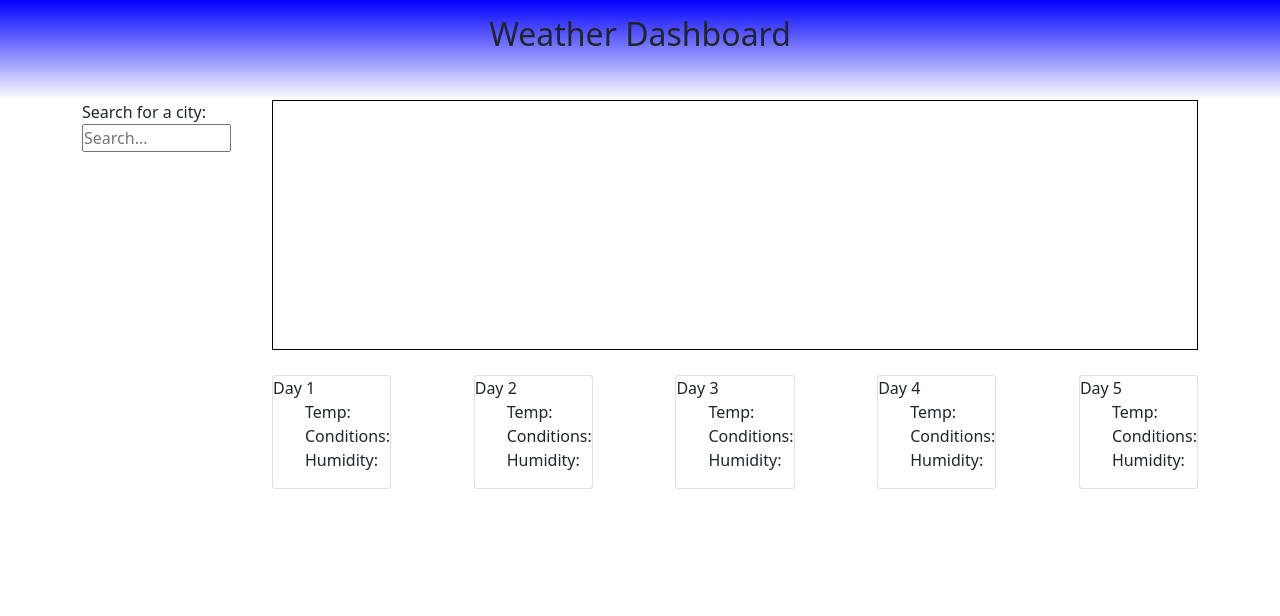
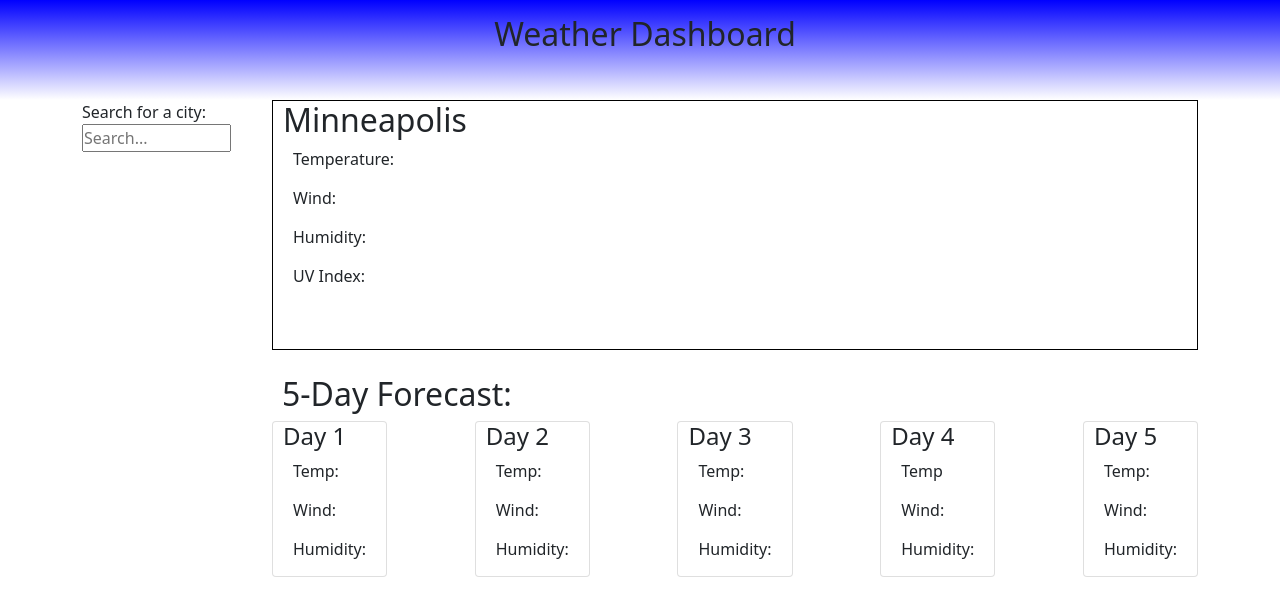
Before and after one commit to chrislee-webdev/weather-dashboard, a plain HTML site: page index.html in a window 1280 px wide. Drawn offline with nearby package versions, Linux system fonts and the light colour scheme; no server answers.

Commit message:
html, css, javascript

```diff
--- a/assets/css/style.css
+++ b/assets/css/style.css
@@ -32,3 +32,13 @@ ul {
 input {
     width: 90%;
 }
+
+h2, h4 {
+    padding-left: 10px;
+}
+
+.category {
+    padding-left: 20px;
+    padding-right: 20px;
+    padding-bottom: 15px;
+}
--- a/assets/js/script.js
+++ b/assets/js/script.js
@@ -21,6 +21,10 @@ fetch(`https://api.openweathermap.org/data/2.5/onecall?lat=${latitude}&lon=${lon
     .then(function(response){
         response.json().then(function(data){
             console.log(data);
-            // document.getElementById('currentTemp').innerHTML = data.current.temp;
+            document.getElementById('currentTemp').innerHTML = data.current.temp + " °F";
+            document.getElementById('currentWind').innerHTML = data.current.wind_speed;
+            document.getElementById('currentWindDeg').innerHTML = data.current.wind_deg;
+            document.getElementById('currentHumidity').innerHTML = data.current.humidity;
+            document.getElementById('currentUv').innerHTML = data.current.uvi;
         })
     })
--- a/index.html
+++ b/index.html
@@ -22,48 +22,44 @@
 
             <div class="col-10 align-item-center">
                 <div class="today">
-
+                    <h2>Minneapolis</h2>
+                    <div class="category">Temperature: <span id="currentTemp"></span></div>
+                    <div class="category">Wind: <span id="currentWind"></span></div>
+                    <div class="category">Humidity: <span id="currentHumidity"></span></div>
+                    <div class="category">UV Index: <span id="currentUv"></span></div>
                 </div>
+                <h2>5-Day Forecast:</h2>
                 <div class="future">
                     <div class="card" id="day1">
-                        Day 1
-                        <ul>
-                            <li>Temp:</li>
-                            <li>Conditions:</li>
-                            <li>Humidity:</li>
-                        </ul>
+                        <h4>Day 1</h4>
+                        <div class="category">Temp: </div>
+                        <div class="category">Wind: </div>
+                        <div class="category">Humidity: </div>
+
                     </div>
                     <div class="card" id="day2">
-                        Day 2
-                        <ul>
-                            <li>Temp:</li>
-                            <li>Conditions:</li>
-                            <li>Humidity:</li>
-                        </ul>
+                        <h4>Day 2</h4>
+                        <div class="category">Temp: </div>
+                        <div class="category">Wind: </div>
+                        <div class="category">Humidity: </div>
                     </div>
                     <div class="card" id="day3">
-                        Day 3
-                        <ul>
-                            <li>Temp:</li>
-                            <li>Conditions:</li>
-                            <li>Humidity:</li>
-                        </ul>
+                        <h4>Day 3</h4>
+                        <div class="category">Temp: </div>
+                        <div class="category">Wind: </div>
+                        <div class="category">Humidity: </div>
                     </div>
                     <div class="card" id="day4">
-                        Day 4
-                        <ul>
-                            <li>Temp:</li>
-                            <li>Conditions:</li>
-                            <li>Humidity:</li>
-                        </ul>
+                        <h4>Day 4</h4>
+                        <div class="category">Temp</div>
+                        <div class="category">Wind:</div>
+                        <div class="category">Humidity:</div>
                     </div>
                     <div class="card" id="day5">
-                        Day 5
-                        <ul>
-                            <li>Temp:</li>
-                            <li>Conditions:</li>
-                            <li>Humidity:</li>
-                        </ul>
+                        <h4>Day 5</h4>
+                        <div class="category">Temp: </div>
+                        <div class="category">Wind: </div>
+                        <div class="category">Humidity: </div>
                     </div>
                 </div>
             </div>
```
